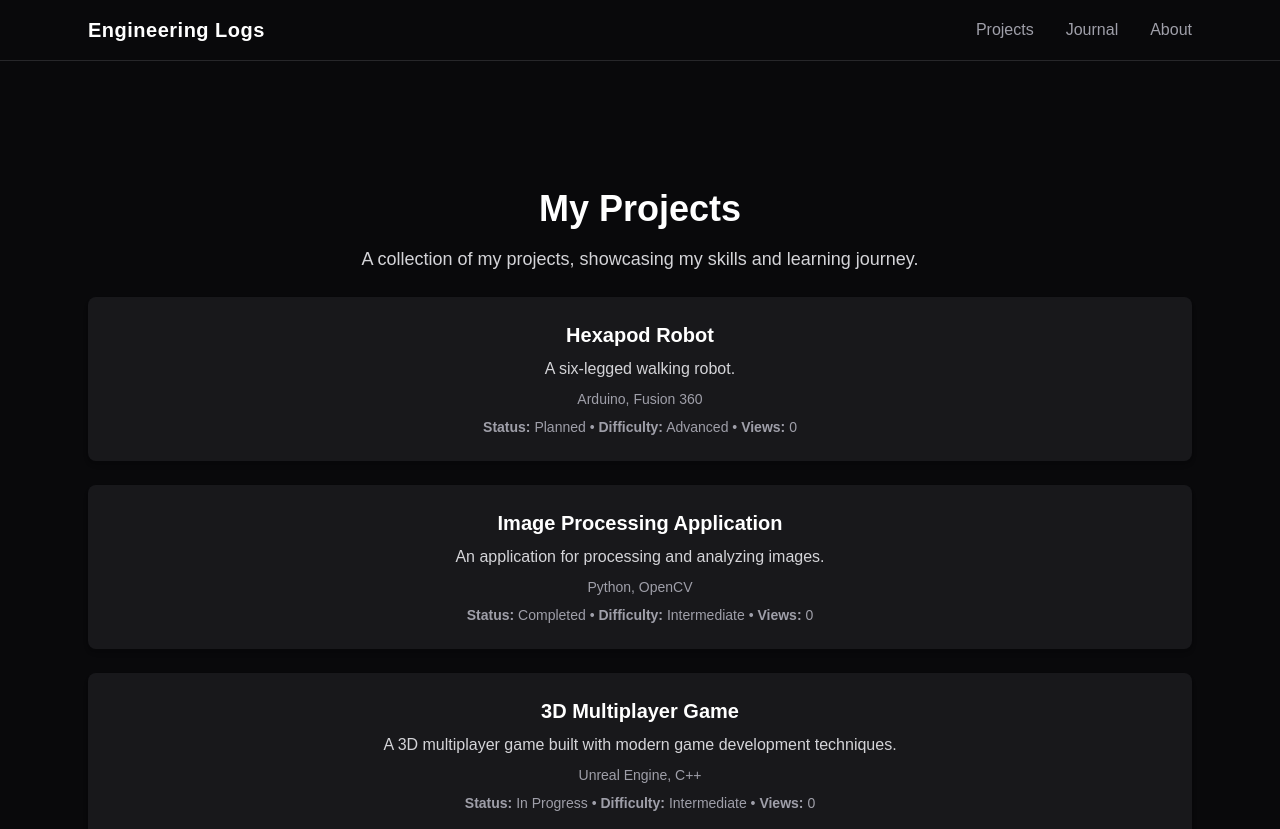
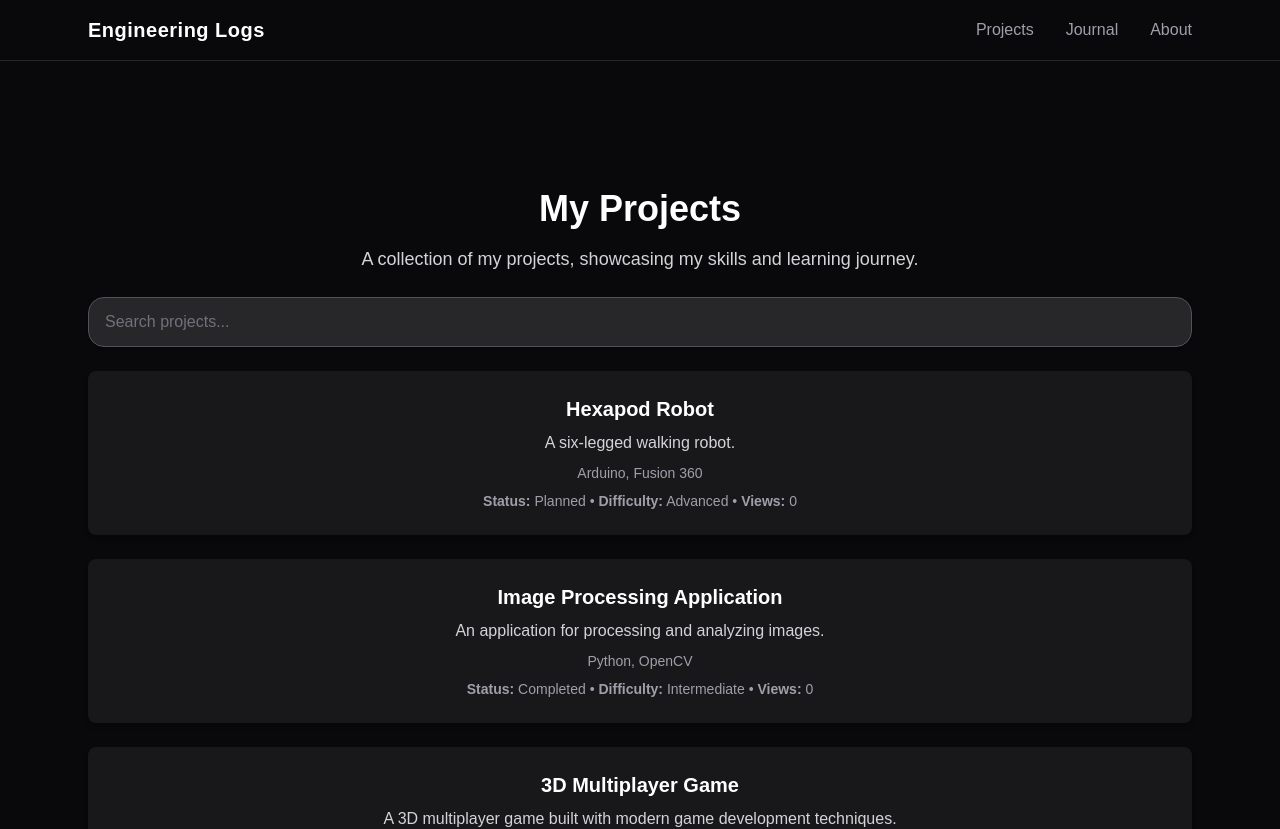
Before and after one commit to UchihaCoder-96/EngineeringLogs, a Next.js app in the folder frontend/: page /projects in a window 1280 px wide. Shown: the top 829 px of the page. Built offline with nearby package versions, Linux system fonts and the light colour scheme.

Commit message:
Added Search funtionality.

```diff
--- a/frontend/app/projects/page.tsx
+++ b/frontend/app/projects/page.tsx
@@ -1,19 +1,44 @@
+"use client";
+
+import { useState } from "react";
 import ProjectCard from "@/components/projects/ProjectCard";
 import { projects } from "@/data/projects";
 
 export default function Page() {
+    const [query, setSearchQuery] = useState("");
+
+    const filteredProjects = projects.filter((project) =>
+        project.title.toLowerCase().includes(query.toLowerCase())
+    );
+
     return (
         <section className="bg-zinc-950 text-white">
             <div className="mx-auto max-w-6xl px-6 py-32 text-center">
                 <h1 className="text-2xl font-bold sm:text-3xl md:text-4xl">
                     My Projects
                 </h1>
+
                 <p className="mt-4 text-lg text-zinc-300">
                     A collection of my projects, showcasing my skills and learning journey.
                 </p>
-                <div className="py-6 grid grid-cols-1 md:grid-cols-1 lg:grid-cols-1 gap-6">
-                    {projects.map((project) => (
-                        <ProjectCard project={project} key={project.id} variant="full" />
+
+                <div className="mt-6">
+                    <input
+                        type="text"
+                        placeholder="Search projects..."
+                        className="w-full rounded-2xl bg-zinc-800 px-4 py-3 text-zinc-300 placeholder:text-zinc-500 border border-zinc-600 shadow-sm focus:border-blue-500 focus:outline-none focus:ring-2 focus:ring-blue-500/40"
+                        value={query}
+                        onChange={(e) => setSearchQuery(e.target.value)}
+                    />
+                </div>
+
+                <div className="py-6 grid gap-6">
+                    {filteredProjects.map((project) => (
+                        <ProjectCard
+                            key={project.id}
+                            project={project}
+                            variant="full"
+                        />
                     ))}
                 </div>
             </div>
```
